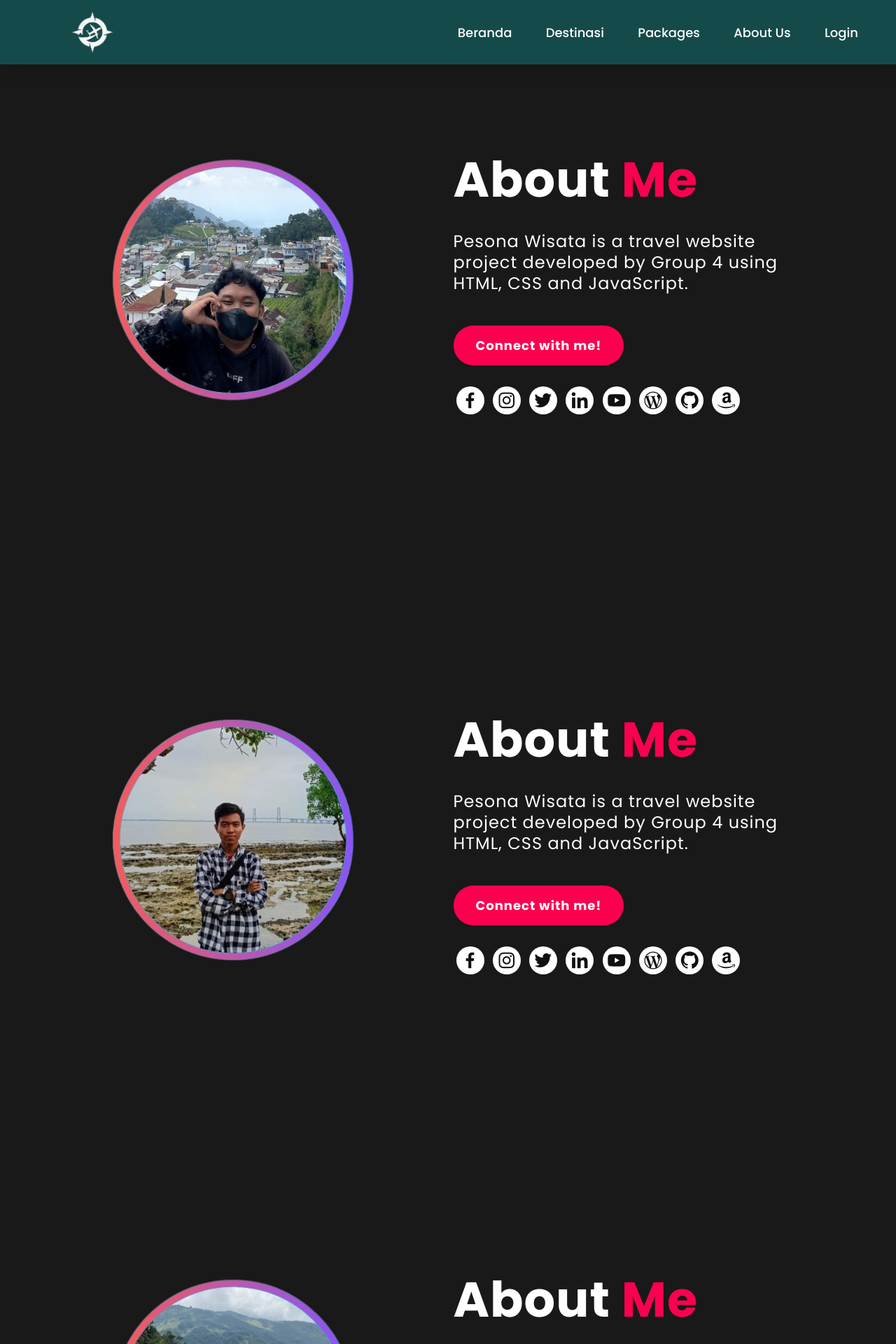
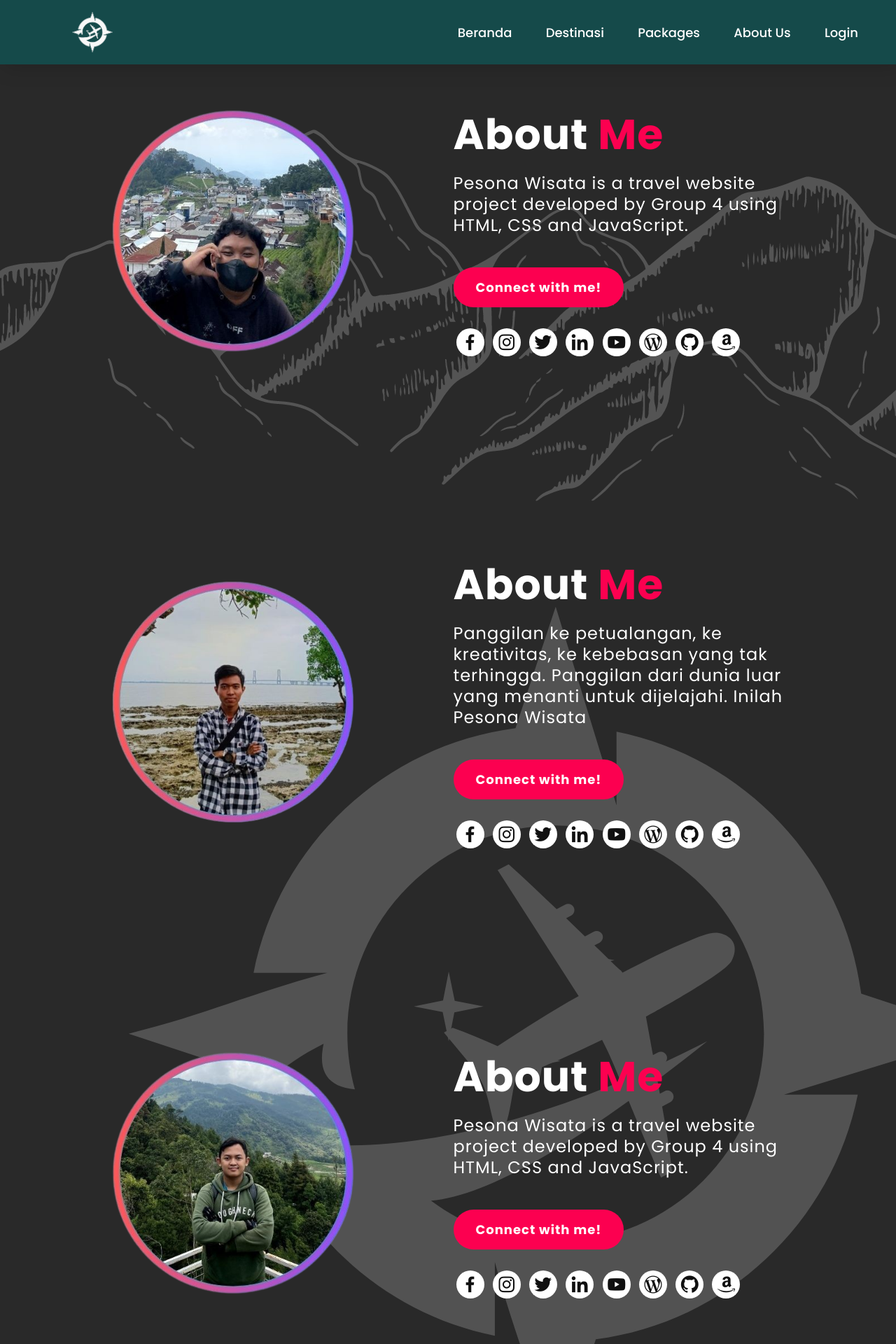
Before and after one commit to bayuuubgs/FP_PT_Kel4, a PHP site: page /about.php in a window 1280 px wide. Shown: the top 1920 px of the page at 70% size. Run offline with PHP 8.4, Linux system fonts and the light colour scheme.

Commit message:
update malam

```diff
--- a/about.php
+++ b/about.php
@@ -16,7 +16,7 @@
 </head>
 <body class="aboutbody">
         <nav>
-            <img src="./asset/logo.png" class="logo" alt="Logo" title="FirstFlight Travels">
+            <img src="./asset/logo.png" class="logo" alt="Logo" title="Pesona Wosata">
 
             <ul class="navbar">
                 <li>
@@ -60,17 +60,17 @@
             <img src="./asset/Vishnu.png" alt="My Photo">
             <div class="abt-text">
                 <h1>About <span>Me</span></h1>
-                <p>Pesona Wisata is a travel website project developed by Group 4 using HTML, CSS and JavaScript.</p>
+                <p>Panggilan ke petualangan, ke kreativitas, ke kebebasan yang tak terhingga. Panggilan dari dunia luar yang menanti untuk dijelajahi. Inilah Pesona Wisata</p>
                 <a href="https://www.linkedin.com/in/mohdrahil101" class="connectbtn" target="_blank">Connect with me!</a>
 
                 <div class="connect-section">
 
                     <div class="social-icons">
                         <a href="https://www.facebook.com/mohd.rahil.blogger" target="_blank"><i class='bx bxl-facebook'></i></a>
-                        <a href="https://www.instagram.com/mohdrahil101" target="_blank"><i class='bx bxl-instagram' ></i></a>
+                        <a href="https://www.instagram.com/_lynx.57" target="_blank"><i class='bx bxl-instagram' ></i></a>
                         <a href="https://www.twitter.com/mohdrahil101" target="_blank"><i class='bx bxl-twitter' ></i></a>
                         <a href="https://www.linkedin.com/in/mohdrahil101" target="_blank"><i class='bx bxl-linkedin' ></i></a>
-                        <a href="https://www.youtube.com/techdollarz" target="_blank"><i class='bx bxl-youtube' ></i></a>
+                        <a href="https://www.youtube.com/@VarGaming57" target="_blank"><i class='bx bxl-youtube' ></i></a>
                         <a href="https://www.mohdrahil.wordpress.com" target="_blank"><i class='bx bxl-wordpress' ></i></a>
                         <a href="https://www.github.com/mohdrahil101" target="_blank"><i class='bx bxl-github'></i></a>
                         <a href="https://www.amazon.in/shop/mohdrahil101" target="_blank"><i class='bx bxl-amazon'></i></a>
@@ -142,7 +142,7 @@
     </div>
 
     <div class="end">
-        <p>Copyright © 2022 Firstflight Travels All Rights Reserved.<br>Website developed by: Mohd. Rahil</p>
+        <p>Copyright © 2024 Pesona Wisata All Rights Reserved.<br>Website developed by: group 4</p>
     </div>
 </section>
 
--- a/contact.php
+++ b/contact.php
@@ -16,7 +16,7 @@
 
 <body class="contactbody">
            <nav>
-            <img src="./asset/logo.png" class="logo" alt="Logo" title="FirstFlight Travels">
+            <img src="./asset/logo.png" class="logo" alt="Logo" title="Pesona Wisata">
 
             <ul class="navbar">
                 <li>
--- a/css/style.css
+++ b/css/style.css
@@ -375,7 +375,7 @@ nav ul li a{
 /* Footer */
 
 .footer{
-    margin-top: 80px;
+    margin-top: 120px;
     background-color: rgb(21, 74, 74);
 }
 
@@ -460,13 +460,14 @@ nav ul li a{
 /* About Us */
 
 .aboutbody{
-    background-color: #191919;
-
+    /* background-color: #191919; */
+    background-image: url(/asset/bgAbout.png);
 }
 
 .about{
     width: 100%;
-    padding: 200px 0px;
+    padding-top: 130px;
+    padding: 130px 0px;
 }
 
 .about img{
@@ -479,9 +480,9 @@ nav ul li a{
 }
 
 .abt-text h1{
-    font-size: 70px;
+    font-size: 60px;
     color: white;
-    margin-bottom: 20px;
+    margin-bottom: 10px;
     letter-spacing: 1px;
 }
 
--- a/index.php
+++ b/index.php
@@ -25,7 +25,7 @@
 
     <div class="content" id="home">
         <nav>
-            <img src="./asset/Logo.png" class="logo" alt="Logo" title="FirstFlight Travels">
+            <img src="./asset/Logo.png" class="logo" alt="Logo" title="Pesona Wisata">
 
             <ul class="navbar">
                 <li>
--- a/locations.php
+++ b/locations.php
@@ -15,7 +15,7 @@
 </head>
 <body class="location-body">
     <nav>
-        <img src="./asset/logo.png" class="logo" alt="Logo" title="FirstFlight Travels">
+        <img src="./asset/logo.png" class="logo" alt="Logo" title="Pesona Wisata">
 
         <ul class="navbar">
             <li>
--- a/login.php
+++ b/login.php
@@ -21,7 +21,7 @@
 
     <div class="content" id="home">
         <nav>
-            <img src="./asset/Logo.png" class="logo" alt="Logo" title="FirstFlight Travels">
+            <img src="./asset/Logo.png" class="logo" alt="Logo" title="Pesona Wisata">
 
             <ul class="navbar">
                 <li>
--- a/register.php
+++ b/register.php
@@ -16,7 +16,7 @@
 <body class="register-body">
 
     <nav>
-        <img src="./asset/logo.png" class="logo" alt="Logo" title="FirstFlight Travels">
+        <img src="./asset/logo.png" class="logo" alt="Logo" title="Pesona Wisata">
 
         <ul class="navbar">
             <li>
```
Also changed, not shown: asset/bgAbout.png (added).
